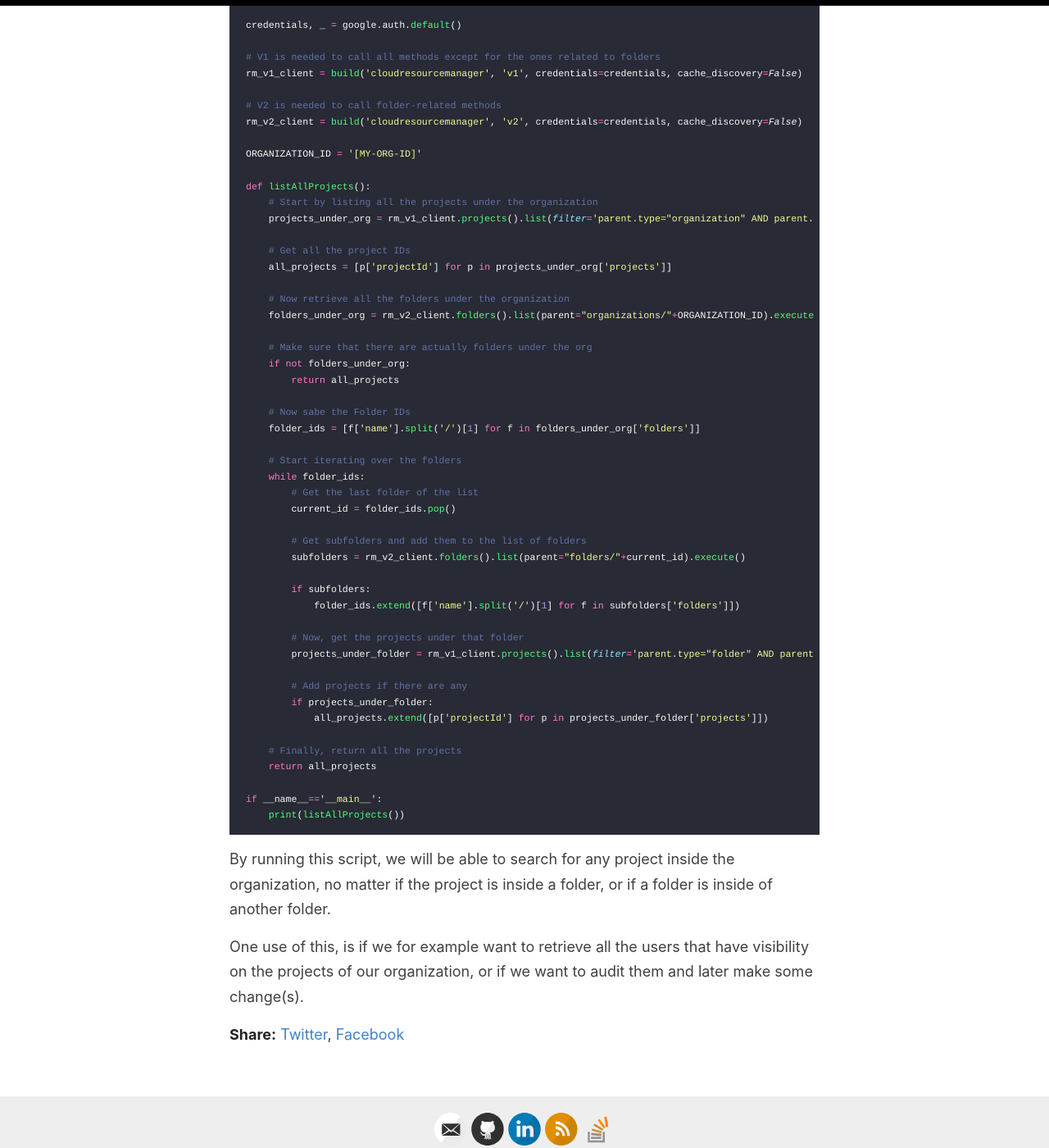
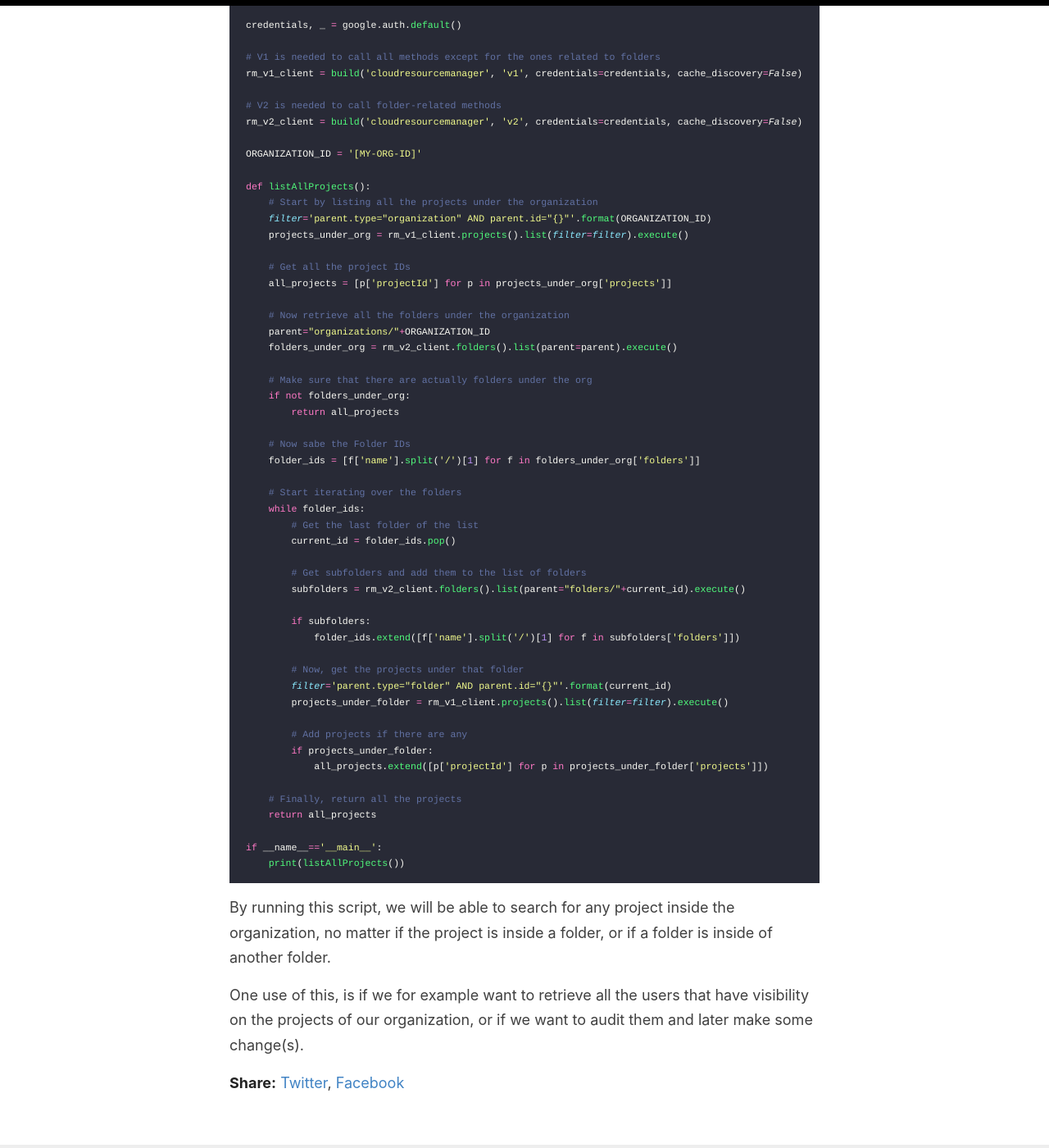
Before and after one commit to joangro/joangro.github.io, a Jekyll site: the page built from _posts/2020-02-03-resource-manager-list-all-projects.md, in a window 1280 px wide and 1400 px high, scrolled down 3297 px. Shown: the whole window at 82% size. Built offline with Jekyll 4.4.1, drawn with Linux system fonts in a browser that asks for light colours.

Commit message:
Update 2020-02-03-resource-manager-list-all-projects.md

```diff
--- a/_posts/2020-02-03-resource-manager-list-all-projects.md
+++ b/_posts/2020-02-03-resource-manager-list-all-projects.md
@@ -104,13 +104,15 @@ ORGANIZATION_ID = '[MY-ORG-ID]'
 
 def listAllProjects():
     # Start by listing all the projects under the organization
-    projects_under_org = rm_v1_client.projects().list(filter='parent.type="organization" AND parent.id="{}"'.format(ORGANIZATION_ID)).execute()
+    filter='parent.type="organization" AND parent.id="{}"'.format(ORGANIZATION_ID)
+    projects_under_org = rm_v1_client.projects().list(filter=filter).execute()
 
     # Get all the project IDs
     all_projects = [p['projectId'] for p in projects_under_org['projects']]
 
     # Now retrieve all the folders under the organization
-    folders_under_org = rm_v2_client.folders().list(parent="organizations/"+ORGANIZATION_ID).execute()
+    parent="organizations/"+ORGANIZATION_ID
+    folders_under_org = rm_v2_client.folders().list(parent=parent).execute()
 
     # Make sure that there are actually folders under the org
     if not folders_under_org:
@@ -131,7 +133,8 @@ def listAllProjects():
             folder_ids.extend([f['name'].split('/')[1] for f in subfolders['folders']])
 
         # Now, get the projects under that folder
-        projects_under_folder = rm_v1_client.projects().list(filter='parent.type="folder" AND parent.id="{}"'.format(current_id)).execute()
+        filter='parent.type="folder" AND parent.id="{}"'.format(current_id)
+        projects_under_folder = rm_v1_client.projects().list(filter=filter).execute()
 
         # Add projects if there are any
         if projects_under_folder:
```
